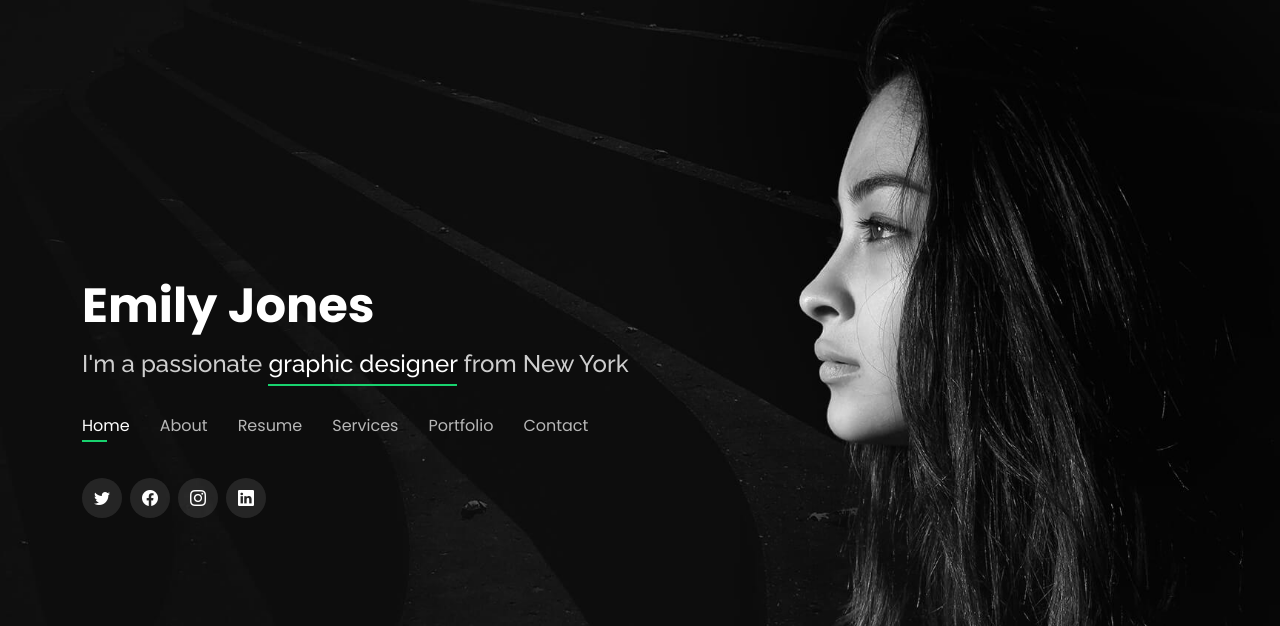
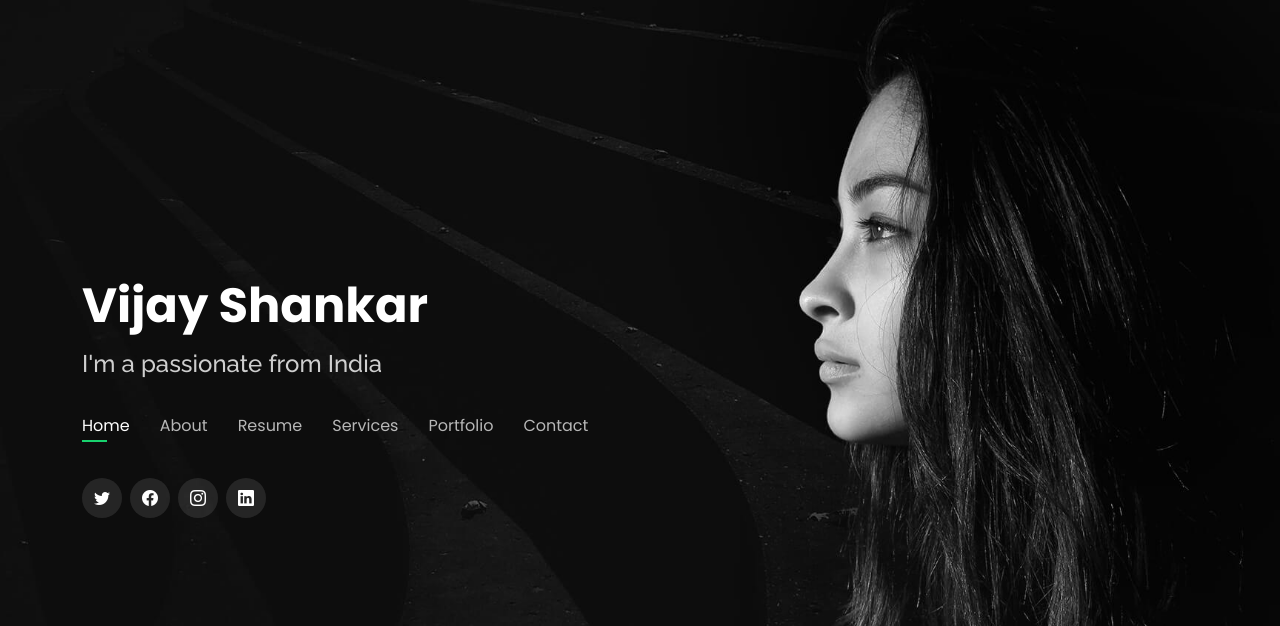
Before and after one commit to vijayshankarrealdeal/Personal, a Flask app: page / in a window 1280 px wide. Shown: the top 626 px of the page. Run offline with Flask 2, Linux system fonts and the light colour scheme; some libraries are stand-ins or nearby versions.

Commit message:
namechange

```diff
--- a/templates/index.html
+++ b/templates/index.html
@@ -32,10 +32,10 @@
   <header id="header">
     <div class="container">
 
-      <h1><a href="index.html">Emily Jones</a></h1>
+      <h1><a href="index.html">Vijay Shankar</a></h1>
       <!-- Uncomment below if you prefer to use an image logo -->
       <!-- <a href="index.html" class="mr-auto"><img src="assets/img/logo.png" alt="" class="img-fluid"></a> -->
-      <h2>I'm a passionate <span>graphic designer</span> from New York</h2>
+      <h2>I'm a passionate <span></span> from India</h2>
 
       <nav id="navbar" class="navbar">
         <ul>
```
